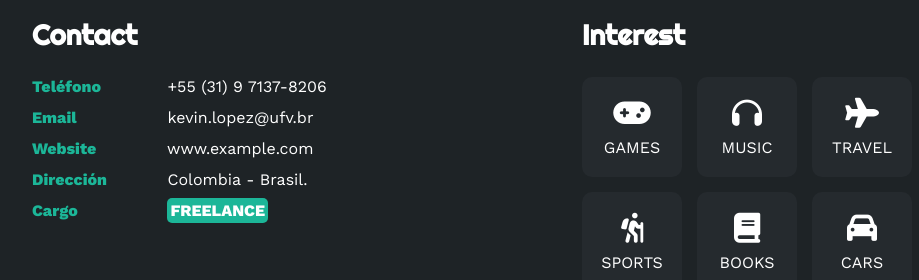
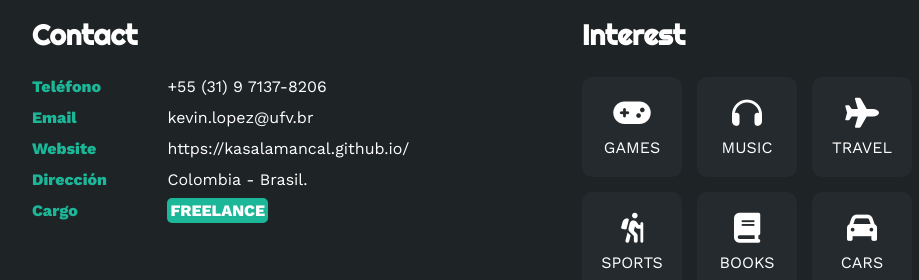
Before and after one commit to kasalamancal/kasalamancal.github.io, a plain HTML site: page index.html in a window 1280 px wide. Shown: the part 1040-1320 px from the top of the page, 58-977 px from the left. Drawn offline with nearby package versions, Linux system fonts and the light colour scheme.

Commit message:
Update index.html

```diff
--- a/index.html
+++ b/index.html
@@ -71,7 +71,7 @@
                         </li>
                         <li>
                             <strong>Website</strong>
-                            www.example.com
+                            https://kasalamancal.github.io/
                         </li>
                         <li>
                             <strong>Dirección</strong>
```
